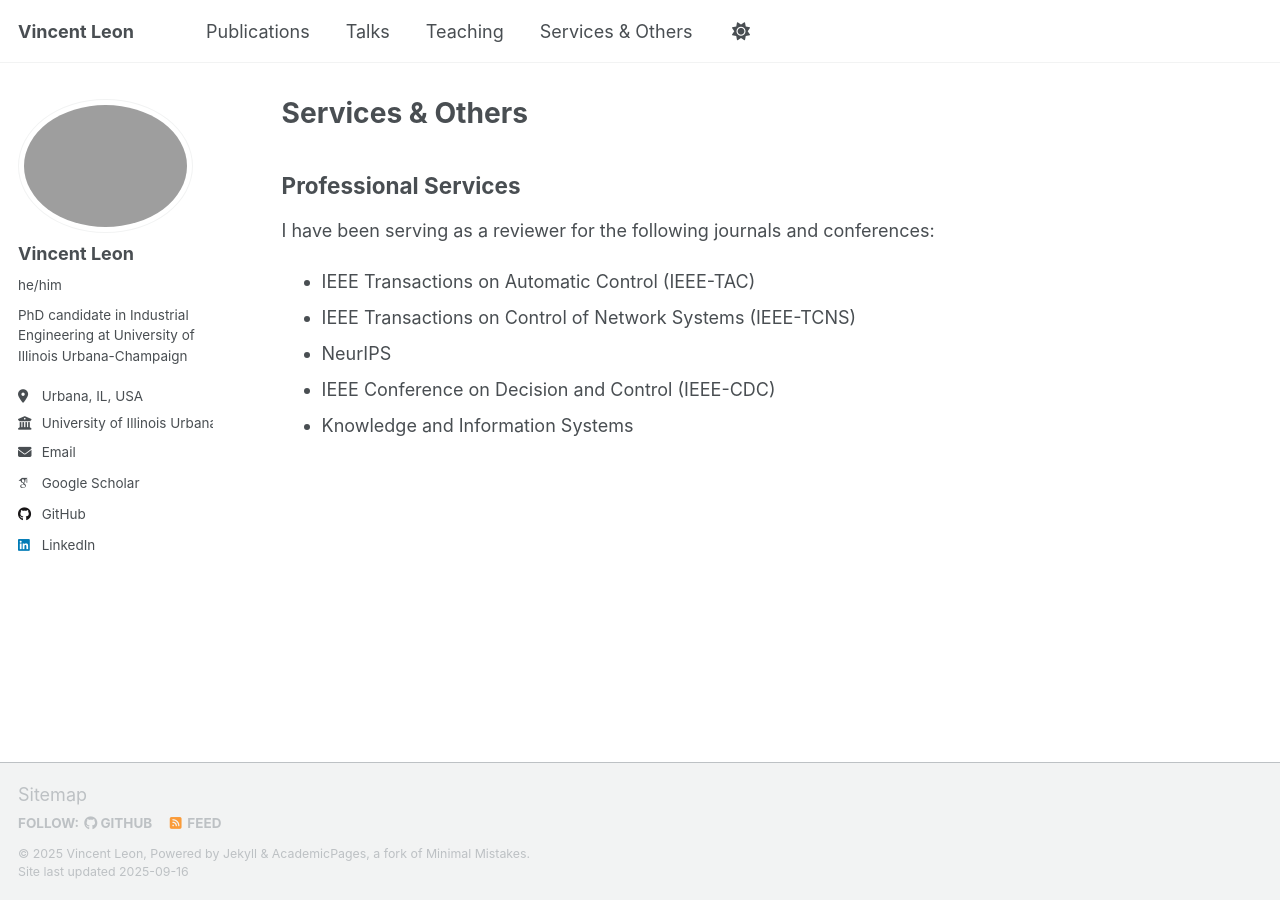
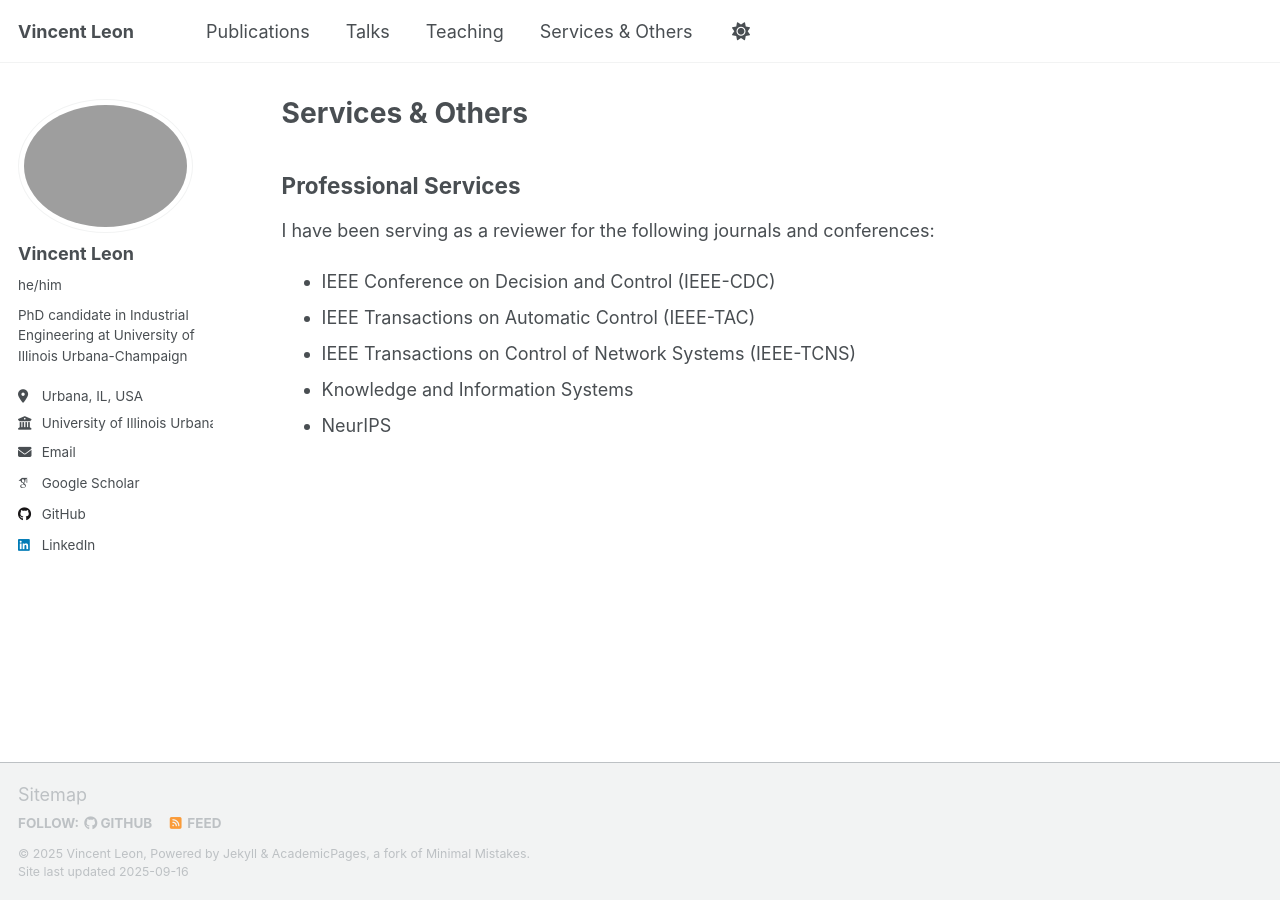
Before and after one commit to vin-leon/vin-leon.github.io, a Jekyll site: the page built from _pages/services.md, in a window 1280 px wide. Built offline with Jekyll 4.4.1, drawn with Linux system fonts in a browser that asks for light colours; some web fonts are replaced; a script that is not in the unit is left out.

```diff
--- a/_pages/services.md
+++ b/_pages/services.md
@@ -6,8 +6,8 @@ author_profile: true
 ---
 ## Professional Services
 I have been serving as a reviewer for the following journals and conferences:
+* IEEE Conference on Decision and Control (IEEE-CDC)
 * IEEE Transactions on Automatic Control (IEEE-TAC)
 * IEEE Transactions on Control of Network Systems (IEEE-TCNS)
+* Knowledge and Information Systems
 * NeurIPS
-* IEEE Conference on Decision and Control (IEEE-CDC)
-* Knowledge and Information Systems
```
